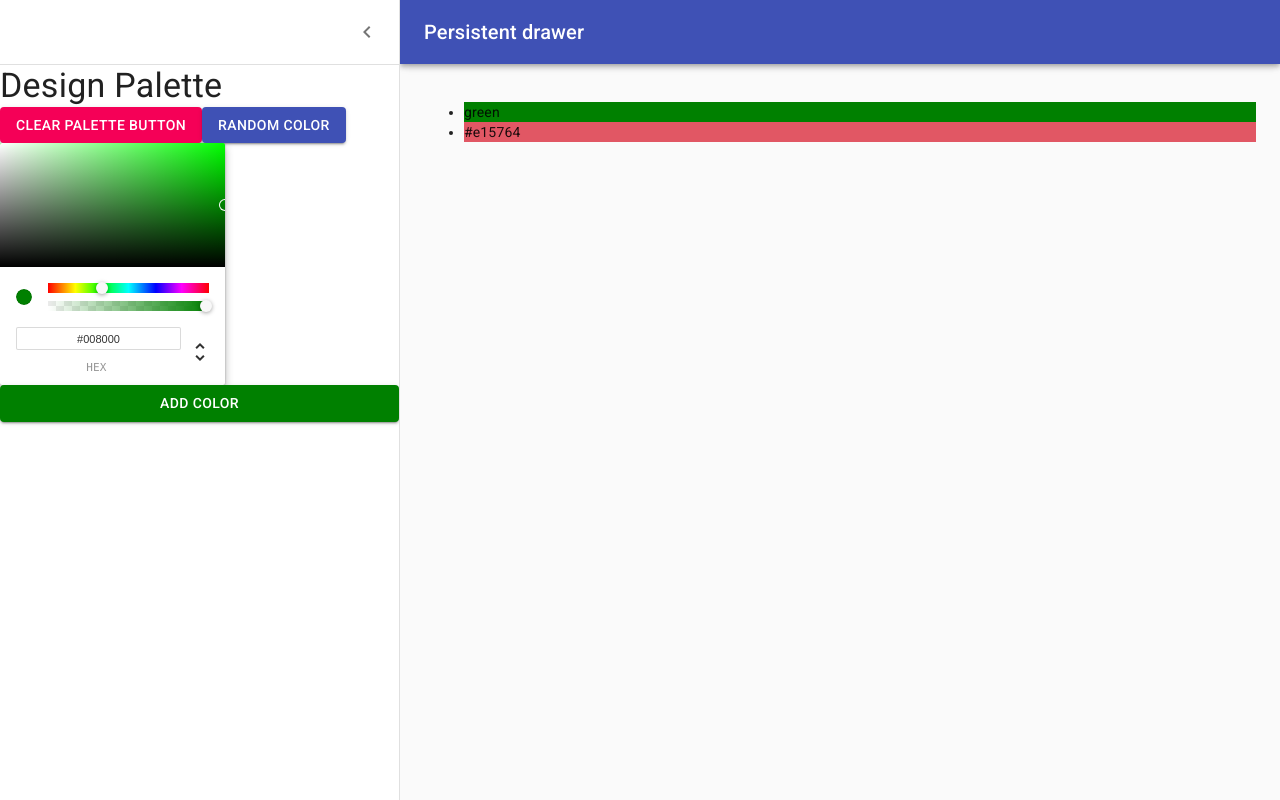
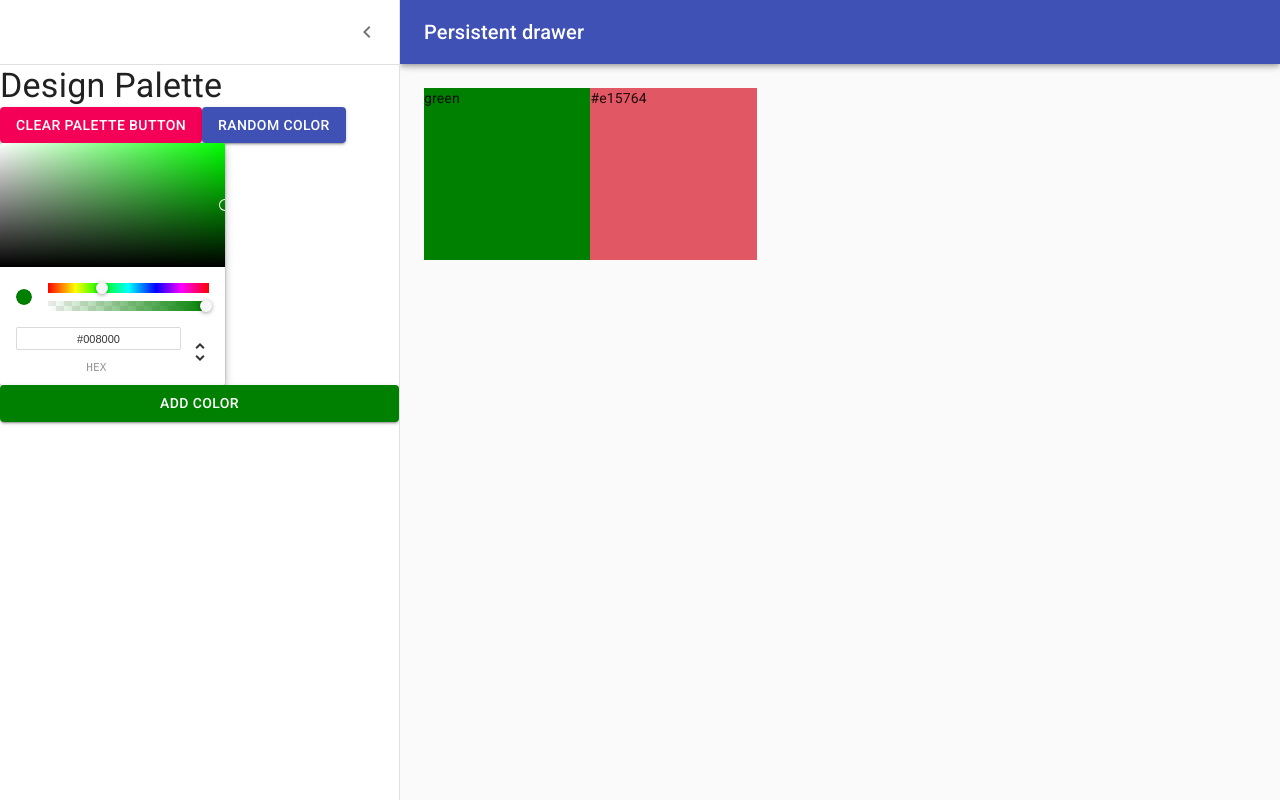
Before and after one commit to GlibKostsov/react-colors-app, a React (Create React App) app: page /palette/new in a window 1280 px wide. Built offline with nearby package versions, Linux system fonts and the light colour scheme.

Commit message:
add DraggableColorBox Component

```diff
--- /dev/null
+++ b/src/DraggableColorBox.js
@@ -0,0 +1,29 @@
+import React, { Component } from 'react'
+import { withStyles } from '@material-ui/styles'
+
+const styles = {
+  root: {
+    width: '20%',
+    height: '25%',
+    margin: '0 auto',
+    display: 'inline-block',
+    position: 'relative',
+    cursor: 'pointer',
+    marginBottom: '-3.5px',
+  },
+}
+class DraggableColorBox extends Component {
+  constructor(props) {
+    super(props)
+  }
+  render() {
+    const { color, classes } = this.props
+    return (
+      <div style={{ backgroundColor: color }} className={classes.root}>
+        {color}
+      </div>
+    )
+  }
+}
+
+export default withStyles(styles)(DraggableColorBox)
--- a/src/NewPaletteForm.js
+++ b/src/NewPaletteForm.js
@@ -14,6 +14,8 @@
 import Button from '@material-ui/core/Button'
 //Color Picker Component
 import { ChromePicker } from 'react-color'
+
+import DraggableColorBox from './DraggableColorBox'
 
 const drawerWidth = 400
 
@@ -58,6 +60,7 @@
   },
   content: {
     flexGrow: 1,
+    height: 'calc(100vh - 64px)',
     padding: theme.spacing(3),
     transition: theme.transitions.create('margin', {
       easing: theme.transitions.easing.sharp,
@@ -179,11 +182,9 @@
           >
             <div className={classes.drawerHeader} />
 
-            <ul>
-              {this.state.colors.map((color) => (
-                <li style={{ backgroundColor: color }}>{color}</li>
-              ))}
-            </ul>
+            {this.state.colors.map((color) => (
+              <DraggableColorBox color={color} />
+            ))}
           </main>
         </div>
       </>
```
